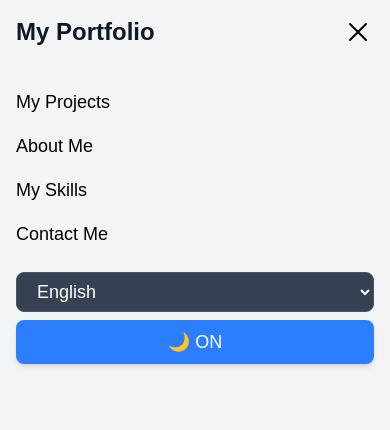
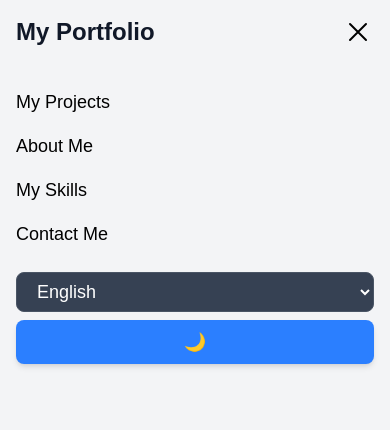
Before and after one commit to Kkwafo/my-portfolio, a Next.js app: page /layout in a window 390 px wide. Both pictures are taken after a click on the button 358 px from the left and 32 px from the top of the page. Shown: the top 430 px of the page. Built offline with nearby package versions, Linux system fonts and the light colour scheme.

Commit message:
[revert Change]

```diff
--- a/src/components/Header.tsx
+++ b/src/components/Header.tsx
@@ -1,17 +1,16 @@
 "use client";
 
-import React, { useState } from "react";
+import React from "react";
 import Link from "next/link";
 import { useTranslation } from "react-i18next";
 import { useTheme } from "@/context/ThemeContext";
 import { useLanguage } from "@/context/LanguageContext";
 import { Bars3Icon, XMarkIcon } from "@heroicons/react/24/outline";
 
-const Header: React.FC = () => {
+const Header: React.FC<{ menuOpen: boolean; setMenuOpen: (open: boolean) => void }> = ({ menuOpen, setMenuOpen }) => {
   const { t } = useTranslation();
   const { darkMode, toggleTheme } = useTheme();
   const { currentLanguage, changeLanguage } = useLanguage();
-  const [ menuOpen, setMenuOpen ] = useState(false);
 
   return (
     <header className={`p-4 shadow-lg transition-all duration-300 ${darkMode ? "bg-gray-900 text-white" : "bg-gray-100 text-gray-900"}`}>
@@ -34,9 +33,9 @@ const Header: React.FC = () => {
         </button>
 
         {/* Menú principal */}
-        <div className={`absolute md:static top-16 left-0 w-full p-4 md:flex md:space-x-6 text-lg
-          ${menuOpen ? "block" : "hidden"} transition-all
-          ${darkMode ? "bg-gray-800 text-white" : "bg-gray-100 text-black"}`}
+        <div className={`fixed md:static top-16 left-0 w-full p-4 md:flex md:space-x-6 text-lg z-50
+          ${menuOpen ? "block" : "hidden"}
+          ${darkMode ? "bg-gray-900 text-white" : "bg-gray-100 text-black"}`}
         >
           <Link href="/projects" className="block py-2 md:py-0 hover:text-blue-400 transition">{t("projects")}</Link>
           <Link href="/about" className="block py-2 md:py-0 hover:text-blue-400 transition">{t("about")}</Link>
@@ -57,7 +56,7 @@ const Header: React.FC = () => {
               onClick={toggleTheme}
               className="px-4 py-2 bg-blue-500 text-white rounded-lg hover:bg-blue-700 transition-all shadow-md"
             >
-              {darkMode ? "☀️ OFF" : "🌙 ON"}
+              {darkMode ? "☀️" : "🌙"}
             </button>
           </div>
         </div>
--- a/src/pages/layout.tsx
+++ b/src/pages/layout.tsx
@@ -1,4 +1,4 @@
-import { ReactNode } from "react";
+import { ReactNode, useState } from "react";
 import Header from "@/components/Header";
 import Footer from "@/components/Footer";
 import { useTheme } from "@/context/ThemeContext";
@@ -9,16 +9,22 @@ type LayoutProps = {
 
 const Layout = ({ children }: LayoutProps) => {
   const { darkMode } = useTheme();
+  const [menuOpen, setMenuOpen] = useState(false); // Estado del menú
 
   return (
     <div className={`flex flex-col min-h-screen transition-all ${darkMode ? "bg-gray-900 text-white" : "bg-gray-100 text-gray-900"}`}>
-      <Header />
-      <main className="flex-1 container mx-auto px-4 sm:px-6 lg:px-8 py-6">
+      <Header menuOpen={menuOpen} setMenuOpen={setMenuOpen} /> {/* Pasamos estado del menú */}
+
+      <main className={`flex-1 container mx-auto px-4 sm:px-6 lg:px-8 py-6 transition-all duration-300
+        ${menuOpen ? "mt-40" : ""}`} // Agrega margen superior cuando el menú está abierto
+      >
         {children}
       </main>
+
       <Footer />
     </div>
   );
 };
 
+
 export default Layout;
```
